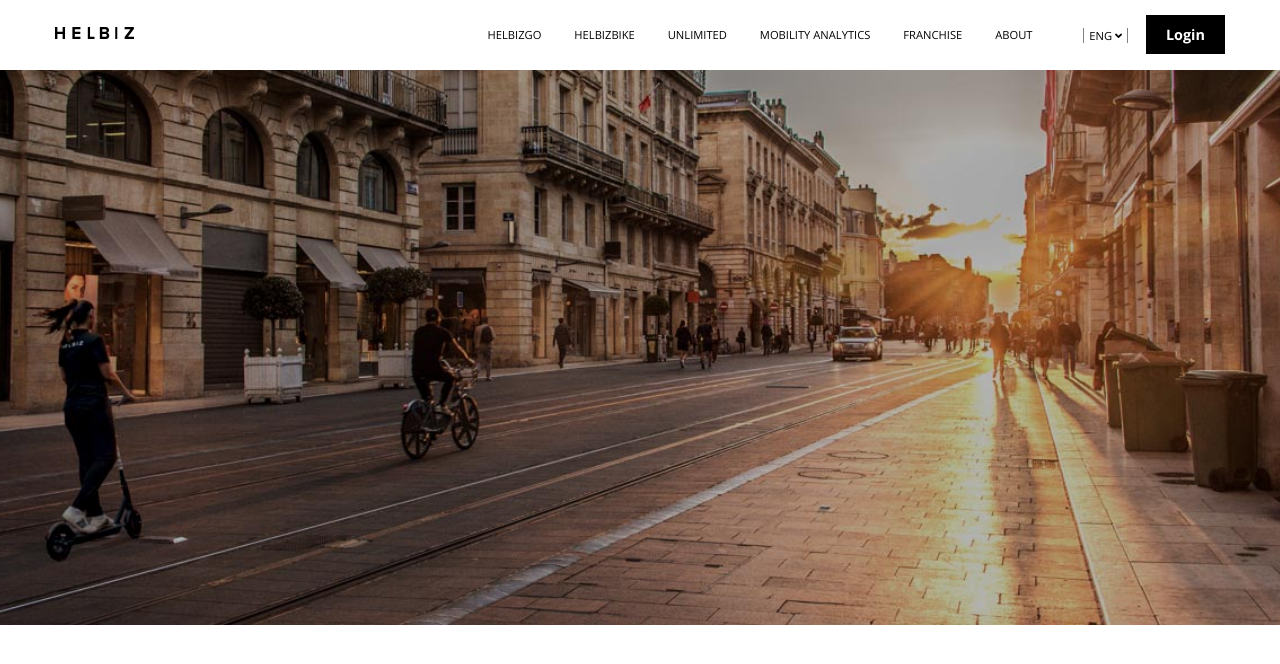
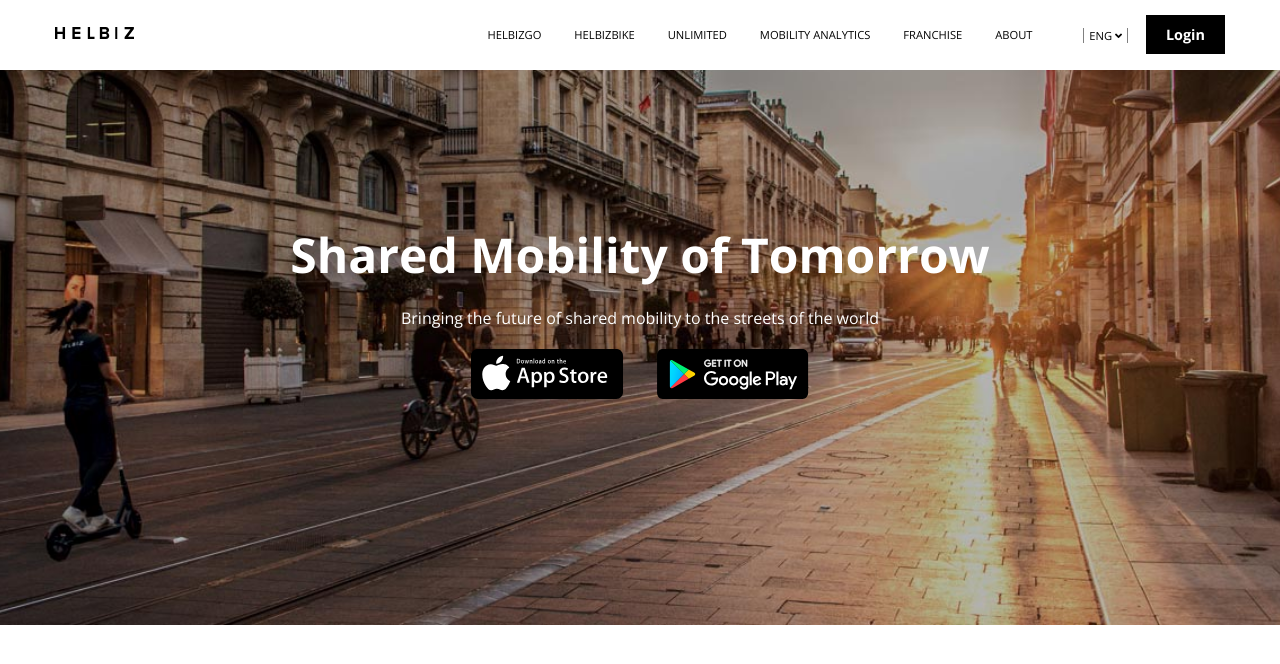
Before and after one commit to enrico-bellanti/html-css-helbiz, a plain HTML site: page index.html in a window 1280 px wide. Drawn offline with nearby package versions, Linux system fonts and the light colour scheme.

Commit message:
terminato hero

```diff
--- a/css/style.css
+++ b/css/style.css
@@ -76,3 +76,34 @@ a {
   background-repeat: no-repeat;
   background-size: cover;
 }
+
+.hero-text{
+  position: absolute;
+  top:50%;
+  left:50%;
+  transform: translate(-50%, -50%);
+  color: #fff;
+  width: 100%;
+  text-align: center;
+}
+
+.hero-text h1{
+  font-size: 3rem;
+  font-weight: bold;
+}
+
+.hero-text p{
+  margin: 20px 0;
+}
+
+.logo-apple, .logo-google{
+  width: 13%;
+}
+
+.logo-apple{
+  margin-right: 15px;
+}
+
+.logo-google{
+  margin-left: 15px;
+}
--- a/index.html
+++ b/index.html
@@ -44,7 +44,16 @@
           </div>
         </div>
       </div>
-      <div class="hero"></div>
+      <div class="hero">
+        <div class="container hero-text">
+          <div class="col-lg-12">
+            <h1>Shared Mobility of Tomorrow</h1>
+            <p>Bringing the future of shared mobility to the streets of the world</p>
+            <a href=""><img class=" logo-apple" src="img/app-store.svg" alt="Apple Store"></a>
+            <a href=""><img class=" logo-google" src="img/google-play.svg" alt="Google Play"></a>
+          </div>
+        </div>
+      </div>
     </header>
     <!-- /Intestazione -->
     <!-- Contenuto principale -->
```
